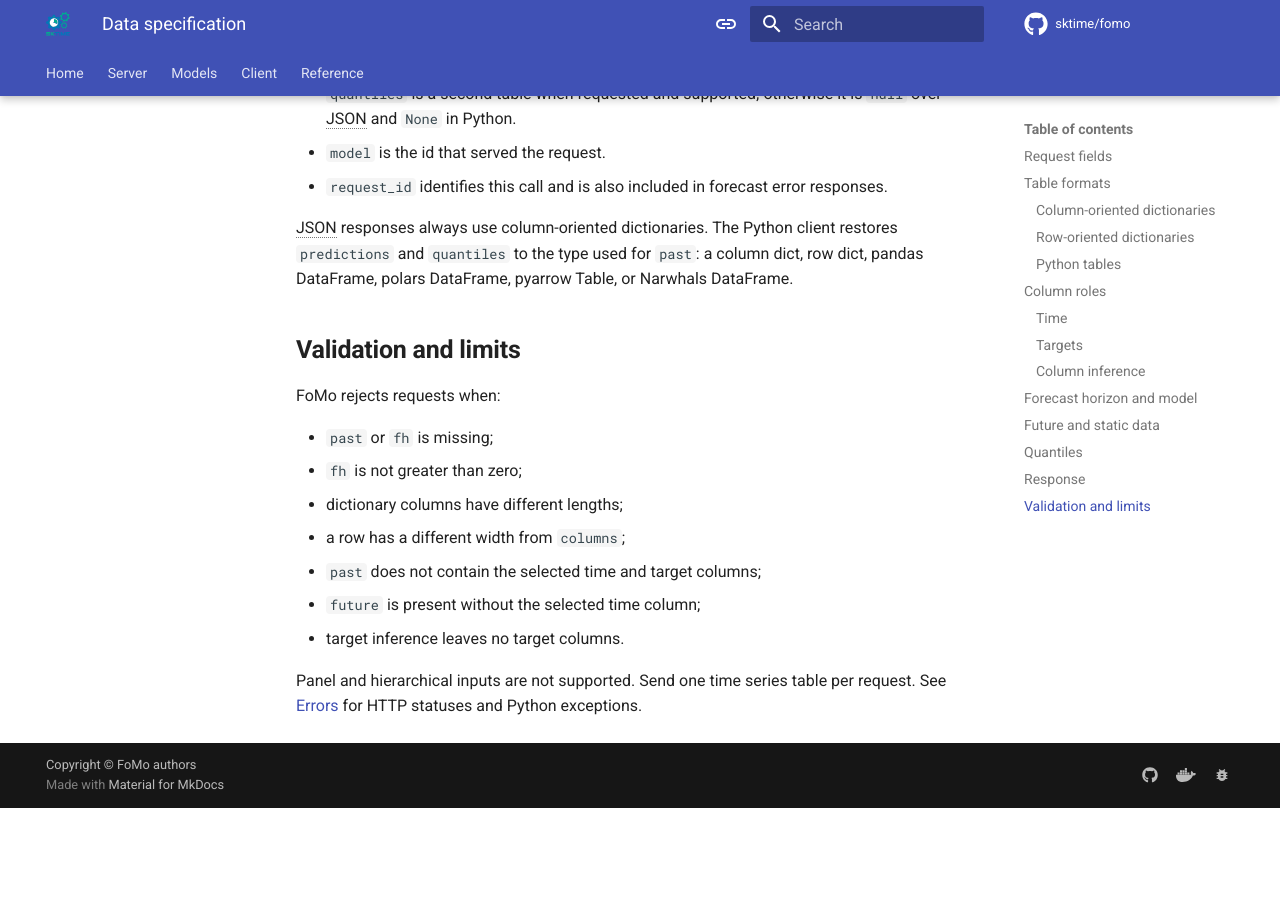
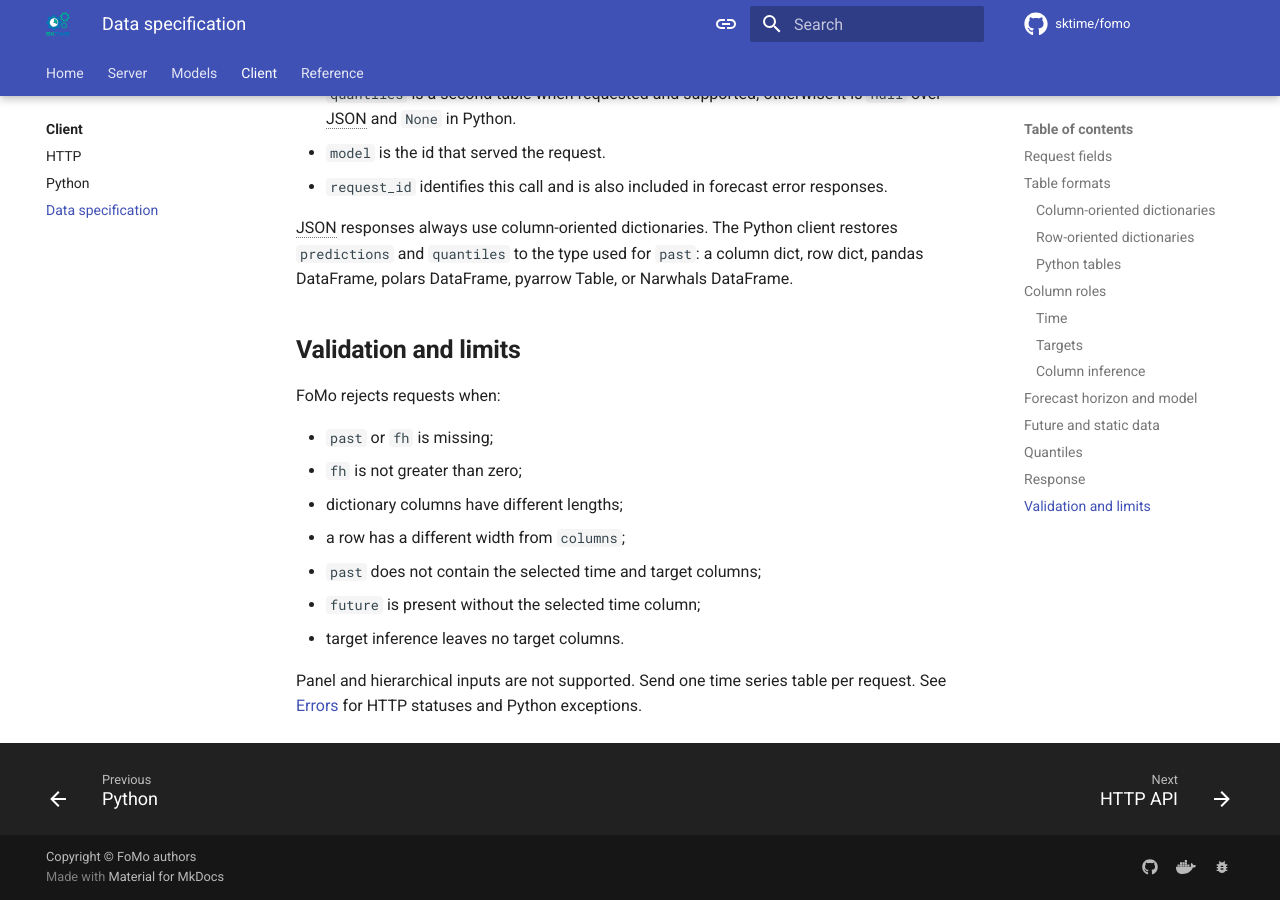
Before and after one commit to sktime/tserve, an MkDocs documentation site: the page built from docs/client/data.md, in a window 1280 px wide and 900 px high, scrolled down 4791 px. Built offline with MkDocs 1.6.1 and Material for MkDocs 9.7.7, drawn with Linux system fonts in a browser that asks for light colours; comment, search, counter and statistics services are not loaded; before the commit the page ends 5599 px from its top, so only the background shows below that.

Commit message:
update client navigation

```diff
--- a/mkdocs.yml
+++ b/mkdocs.yml
@@ -171,8 +171,10 @@ nav:
       - Load models: models/index.md
       - Catalog: models/catalog.md
   - Client:
+      - client/index.md
       - HTTP: client/http.md
       - Python: client/python.md
+      - Data specification: client/data.md
   - Reference:
       - HTTP API: reference/http.md
       - CLI: reference/cli.md
```
